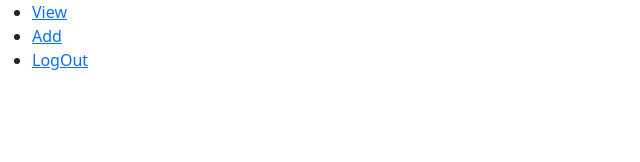
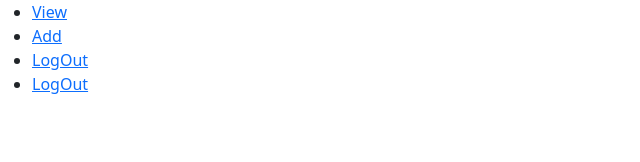
Before and after one commit to Sasikumar2000/AtmManagementProject, an Angular app: page /navbar in a window 1280 px wide. Shown: the top 162 px of the page, without its empty margins (0-640 px from the left). Built offline with nearby package versions, Linux system fonts and the light colour scheme.

Commit message:
Sasi Testing  Logout button

```diff
--- a/src/app/Admin/nav-bar/nav-bar.component.html
+++ b/src/app/Admin/nav-bar/nav-bar.component.html
@@ -3,6 +3,7 @@
        <li><a routerLink="view" routerLinkActive="active" >View</a></li>
        <li><a routerLink="add" routerLinkActive="active">Add</a></li>
        <li><a routerLink="/login" routerLinkActive="active">LogOut</a></li>
+       <li><a routerLink="/login" routerLinkActive="active">LogOut</a></li>
     </ul>
  </nav>
  <router-outlet></router-outlet>
```
